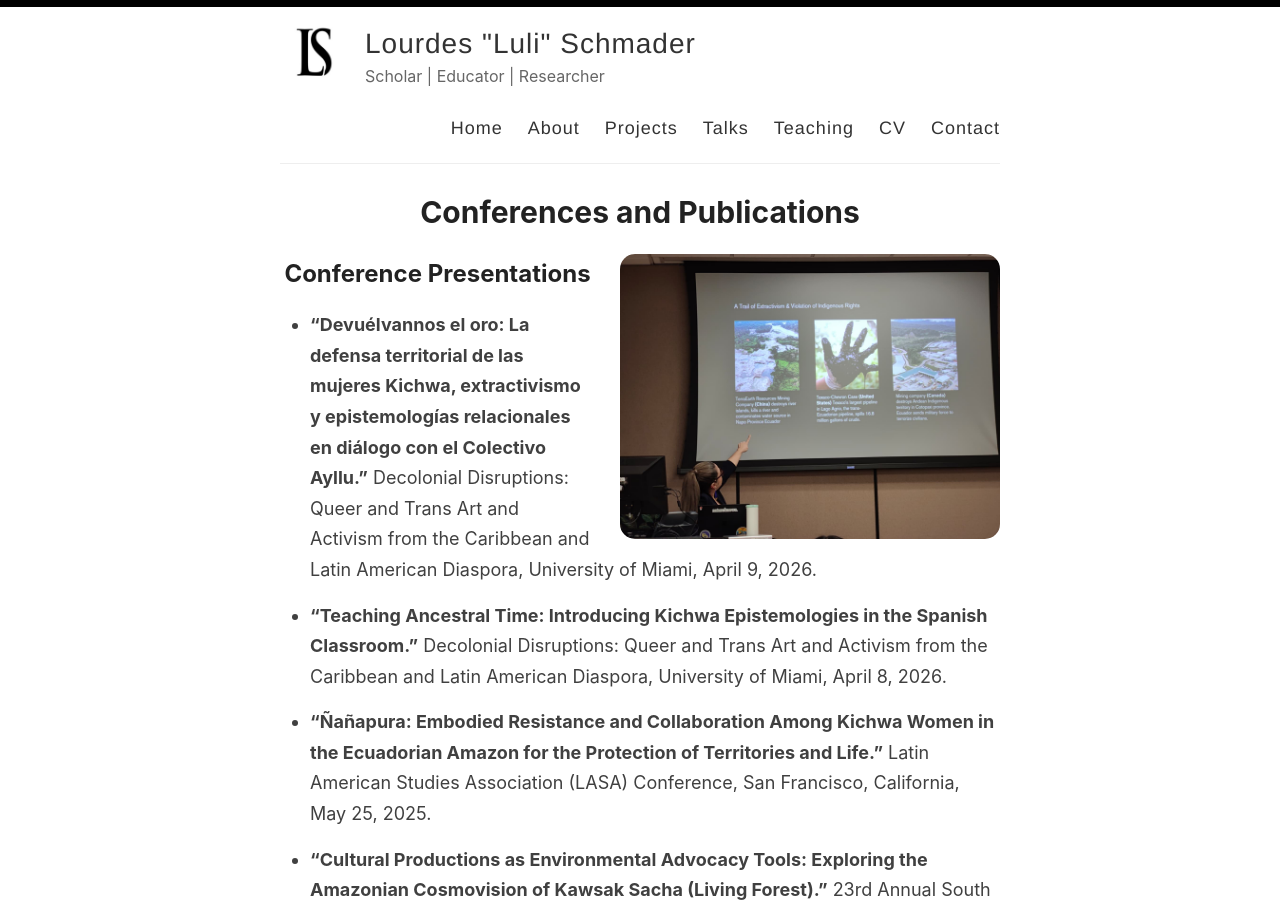
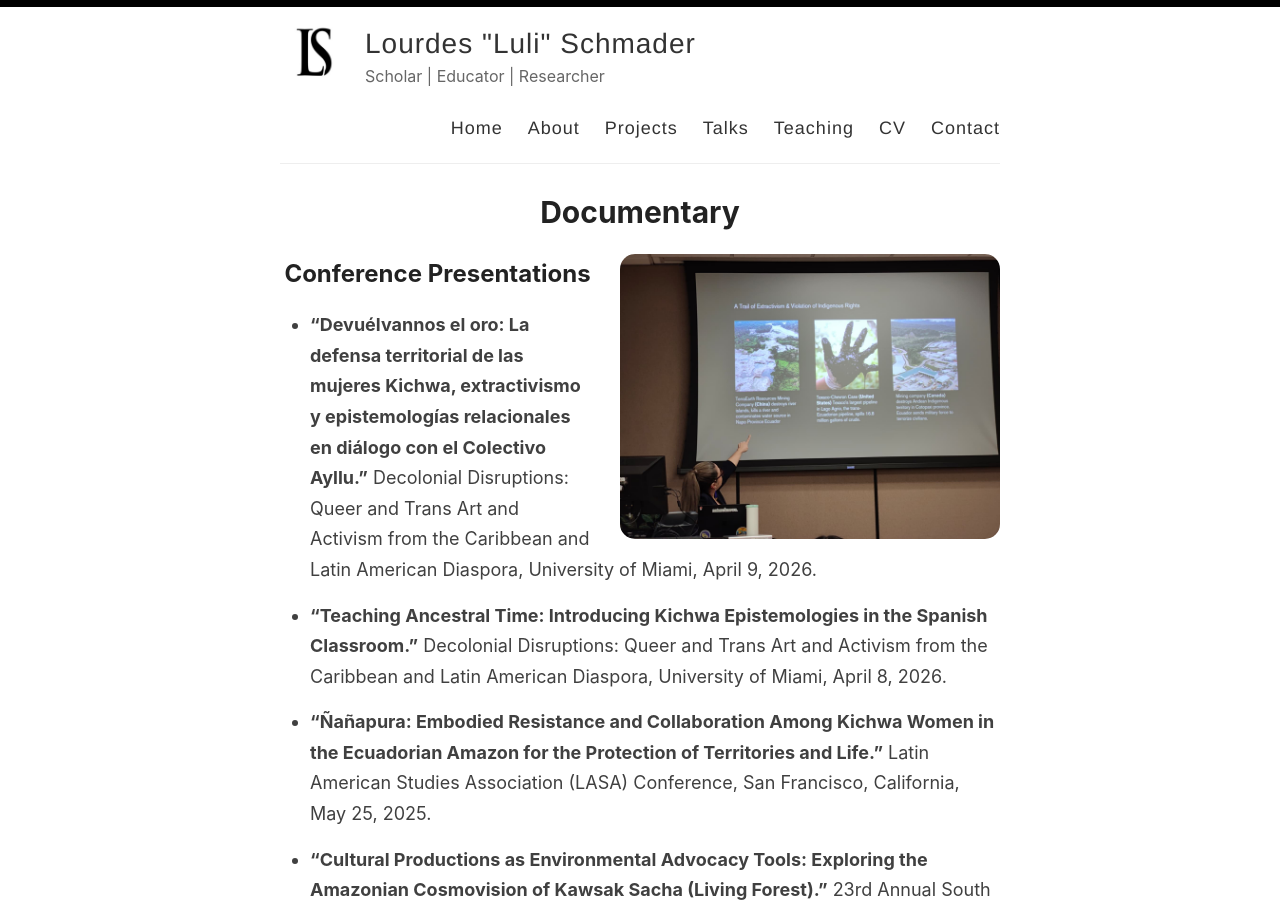
Before and after one commit to lulischmader/lulischmader.github.io, a Jekyll site: the page built from _pages/documentary.md, in a window 1280 px wide and 900 px high. Built offline with Jekyll 4.4.1, drawn with Linux system fonts in a browser that asks for light colours.

Commit message:
Update and rename talks.md to documentary.md

```diff
--- a/_pages/talks.md
+++ b/_pages/documentary.md
@@ -1,7 +1,7 @@
 ---
 layout: page
-title: Conferences and Publications
-permalink: /Presentations/
+title: Documentary
+permalink: /documentary/
 ---
 
 <img src="/images/UM-Talk-04-05-2024.jpeg"
```
